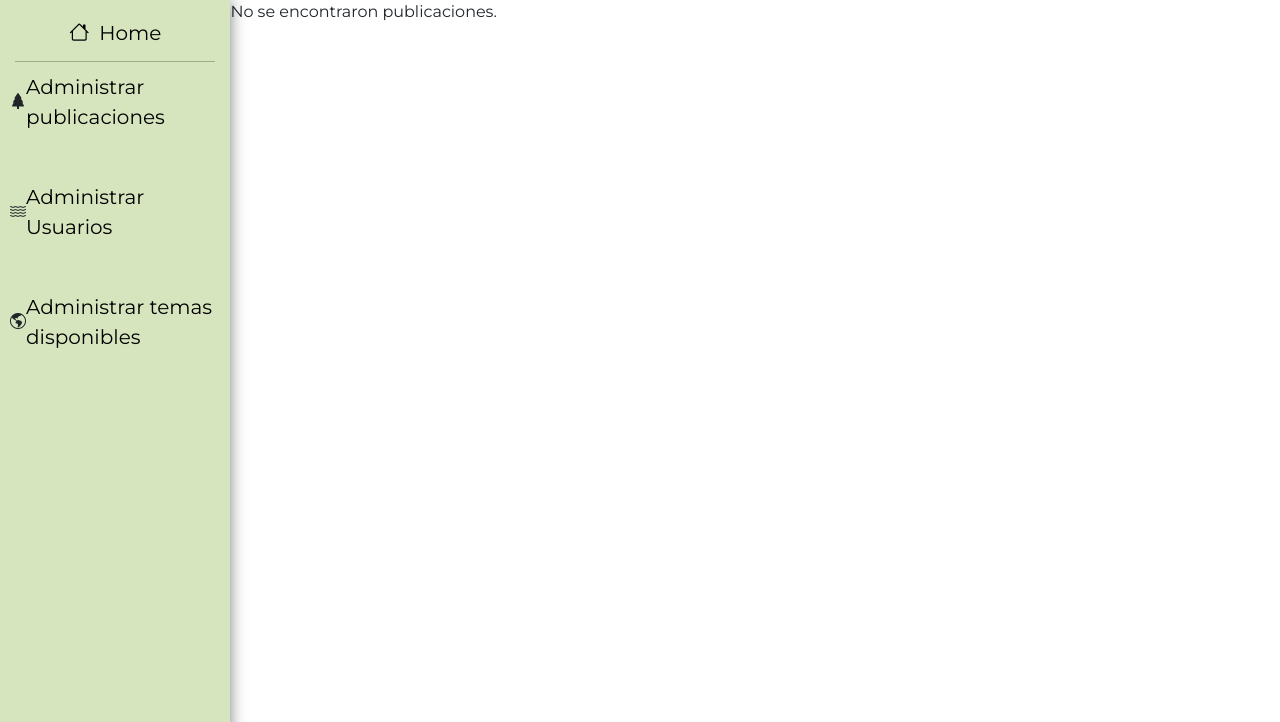
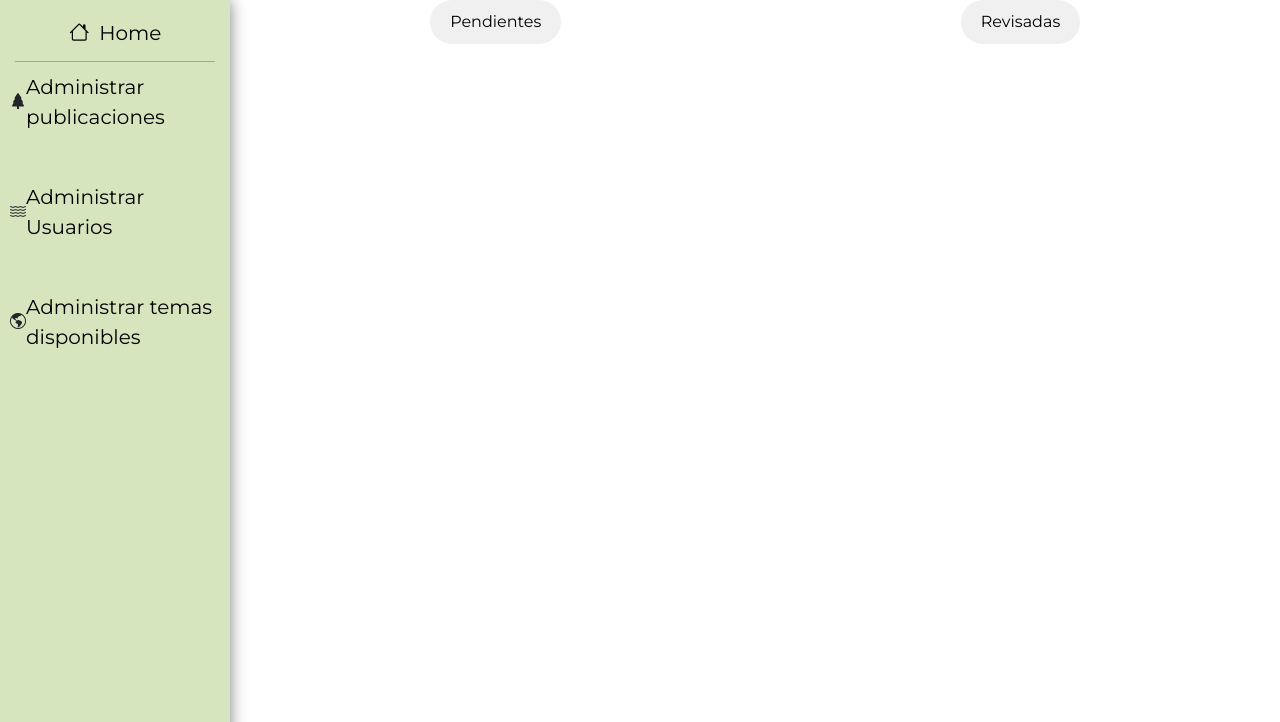
Before and after one commit to LeonardoGuerrero19/EcoChange, a PHP site: page /EcoChange/dashboard.php in a window 1280 px wide. Shown: the part 78-800 px from the top of the page. Run offline with PHP 8.4, Linux system fonts and the light colour scheme; data that the repository does not hold is empty.

Commit message:
Dashboard V3. Se agrego la funcion de cargar las publicaciones por carga dinamica con jquery usando ajax , js, php.

```diff
--- a/dashboard.php
+++ b/dashboard.php
@@ -36,56 +36,22 @@
 
         <!-- Mostrar publicaciones -->
         <div class="main-content">
+            <div class="estado">
+            <button id="showPending" onclick="loadPosts('pendiente')">Pendientes</button>
+            <button id="showReviewed" onclick="loadPosts('revisado')">Revisadas</button>
+
+            </div>
+
             <div class="post-container">
-                <!--<button id="toggle-viewed">Mostrar solo vistas</button>-->
-                <?php
-                // Incluir el archivo de conexión a la base de datos
-                require "conection.php";
 
-                // Consulta SQL para seleccionar todas las publicaciones
-                $sql = "SELECT * FROM post";
-                $result = mysqli_query($con, $sql);
 
-                // Verificar si se encontraron resultados
-                if (mysqli_num_rows($result) > 0) {
-                    // Mostrar las publicaciones
-                    while ($row = mysqli_fetch_assoc($result)) {
-                        // Agregainformación que desees mostrar
-                        echo "<div class='post'>";
-                        echo "<h2>" . $row["post_titulo"] . "</h2>";
-                        echo "<p>" . $row["post_contenido"] . "</p>";
-                        if (!empty($row["imagen"])) {
-                            echo "<img src='" . $row["imagen"] . "' alt='Imagen de la publicación'>"; #Mostrar imagen
-                        }
-
-                        // Obtener el nombre del tema
-                        $topic_id = $row["topic_id"];
-                        $query_topic = "SELECT topic_name FROM topics WHERE topic_id = $topic_id";
-                        $result_topic = mysqli_query($con, $query_topic);
-                        if ($result_topic && mysqli_num_rows($result_topic) > 0) {
-                            $topic = mysqli_fetch_assoc($result_topic);
-                            $topic_name = $topic["topic_name"];
-                            echo "<p class='topic'>$topic_name</p>";
-                        } else {
-                            echo "<p>No se encontró el tema para esta publicación.</p>";
-                        }
-                        echo "<form action='marcar_revisado.php' method='post'>";
-                        echo "<input type='hidden' name='post_id' value='" . $row["post_id"] . "'>";
-                        echo "<button type='submit'>Aceptar Publicación</button>";
-                        echo "</form>";
-                        echo "</div>";
-                    }
-                } else {
-                    echo "No se encontraron publicaciones.";
-                }
-
-                // Cerrar la conexión
-                mysqli_close($con);
-                ?>
             </div>
         </div>
     </div>
 
+    <script src="https://code.jquery.com/jquery-3.7.1.min.js"></script>
+    <script src="resources/js/cargar_estados.js"></script>
     <script src="resources/js/script.js"></script>
+
 </body>
 </html>
--- a/resources/css/panel_mod.css
+++ b/resources/css/panel_mod.css
@@ -194,6 +194,26 @@ img {
     display: block;
 }
 
+.estado {
+    display: flex; /* Convertir el contenedor en un contenedor flexbox */
+    justify-content: space-around; /* Distribuir uniformemente los elementos a lo largo del contenedor */
+    align-items: center; /* Centrar verticalmente los elementos */
+}
+
+.estado button {
+    /* Estilos adicionales para los botones si es necesario */
+    padding: 10px 20px; /* Ajustar el relleno */
+    font-size: 16px; /* Cambiar el tamaño de la fuente */
+    border: none; /* Eliminar el borde */
+    background-color: #f0f0f0; /* Color de fondo */
+    cursor: pointer; /* Cambiar el cursor al pasar sobre el botón */
+    transition: background-color 0.3s ease; /* Agregar una transición suave */
+}
+
+.estado button:hover {
+    background-color: #e0e0e0; /* Cambiar el color de fondo al pasar el cursor */
+}
+
 
 /* publicaciones */
 .wrapper .main-content {
--- /dev/null
+++ b/resources/js/cargar_estados.js
@@ -0,0 +1,27 @@
+$(document).ready(function() {
+    // Maneja el clic en el botón para mostrar publicaciones pendientes
+    $('#showPending').click(function() {
+        loadPosts('pendiente');
+    });
+
+    // Maneja el clic en el botón para mostrar publicaciones revisadas
+    $('#showReviewed').click(function() {
+        loadPosts('revisado');
+    });
+});
+
+function loadPosts(status) {
+    // Realiza una solicitud AJAX al servidor para obtener las publicaciones según el estado
+    $.ajax({
+        url: 'load_posts.php',
+        method: 'POST',
+        data: { status: status },
+        success: function(response) {
+            // Actualiza el contenedor de publicaciones con el contenido devuelto por el servidor
+            $('.post-container').html(response); // Cambiado '#postContainer' a '.post-container'
+        },
+        error: function(xhr, status, error) {
+            console.error(error);
+        }
+    });
+}
```
Also changed, not shown: load_posts.php (added, +52 -0 lines).
